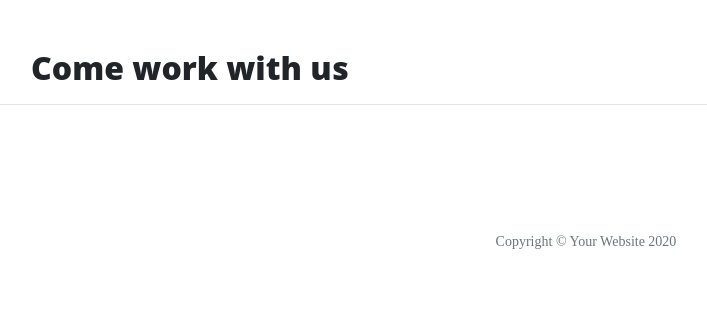
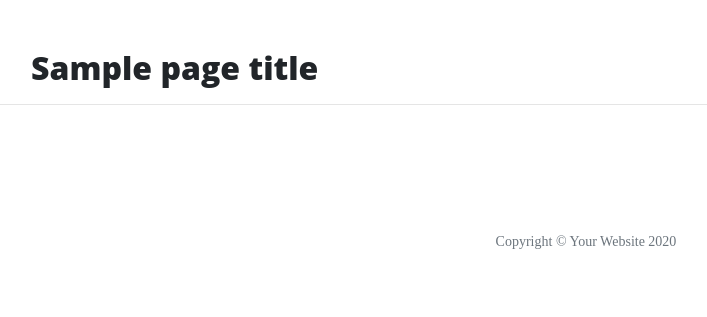
Before and after one commit to tereseburman/firstflask, a Flask app: template templates/careers.html in a window 1280 px wide. Shown: the part 629-946 px from the top of the page, without its empty margins (54-761 px from the left). Run offline with Flask 2, Linux system fonts and the light colour scheme; the template is opened without the code that fills it: most values are stand-ins (such as "Sample title", 1, 10 or a date in 2020); some libraries are stand-ins or nearby versions.

Commit message:
passing data from a view to a template

```diff
--- a/run.py
+++ b/run.py
@@ -10,15 +10,15 @@ def index():
 
 @app.route('/about')
 def about():
-    return render_template("about.html")
+    return render_template("about.html",page_title="About")
 
 @app.route('/contact')
 def contact():
-    return render_template("contact.html")
+    return render_template("contact.html", page_title="Contact")
 
 @app.route('/careers')
 def careers():
-    return render_template("careers.html")
+    return render_template("careers.html", page_title="Careers")
 
 
 
--- a/templates/about.html
+++ b/templates/about.html
@@ -1,6 +1,6 @@
 {% extends 'base.html' %}
 {% block content %}
-<h2>About</h2>
+<h2>{{ page_title }}</h2>
 <p>The formation of the group grew out of a meeting Gandalf had with Thorin in Bree which kindled Thorin's interest in
 	recapturing his long lost family inheritance. (Thorin's grandfather had been the king of the Lonely Mountain when
 	Smaug came and took it.) Remembering that he had once known an adventurous Hobbit on his travels in the Shire,
--- a/templates/careers.html
+++ b/templates/careers.html
@@ -1,4 +1,4 @@
 {% extends 'base.html' %}
 {% block content %}
-    <h2>Come work with us</h2>
+    <h2>{{ page_title }}</h2>
 {% endblock %}
--- a/templates/contact.html
+++ b/templates/contact.html
@@ -1,4 +1,4 @@
 {% extends 'base.html' %}
 {% block content %}
-    <h2>Contact Us</h2>
+    <h2>{{ page_title }}</h2>
 {% endblock %}
```
